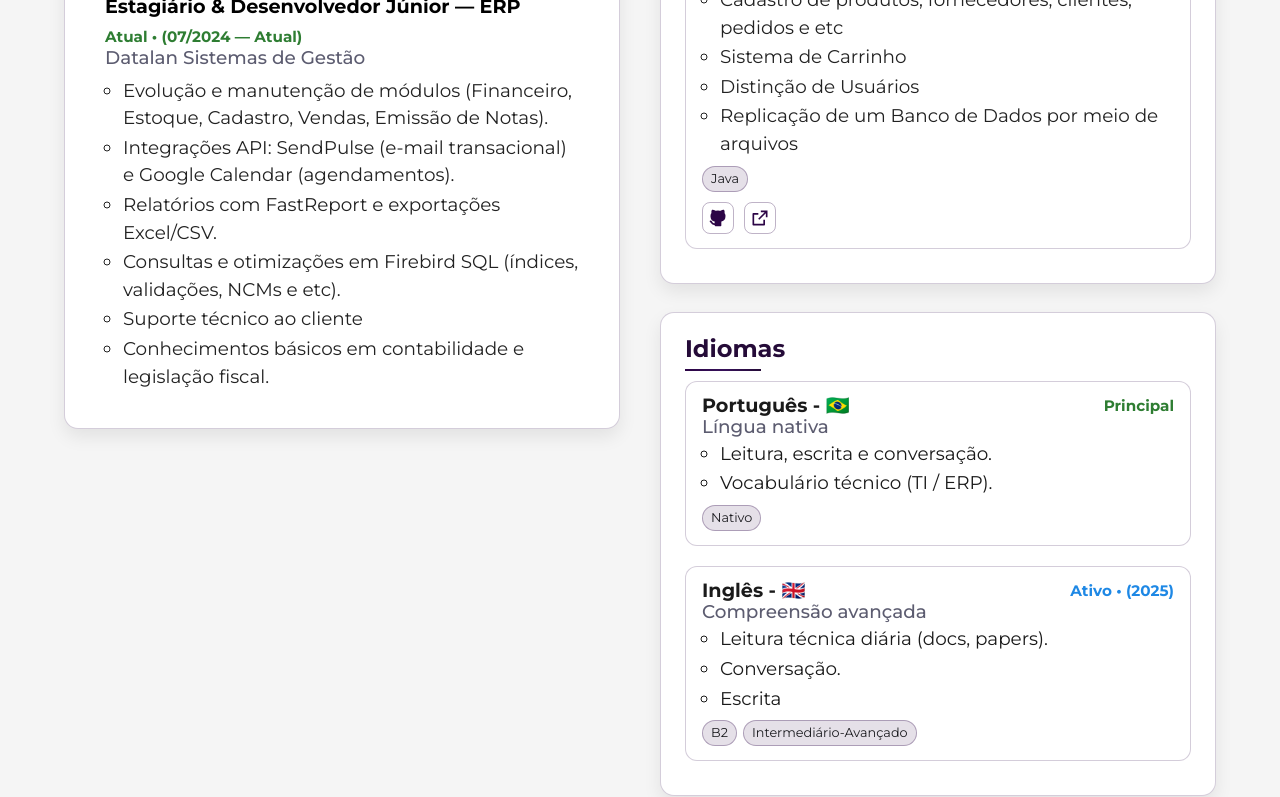
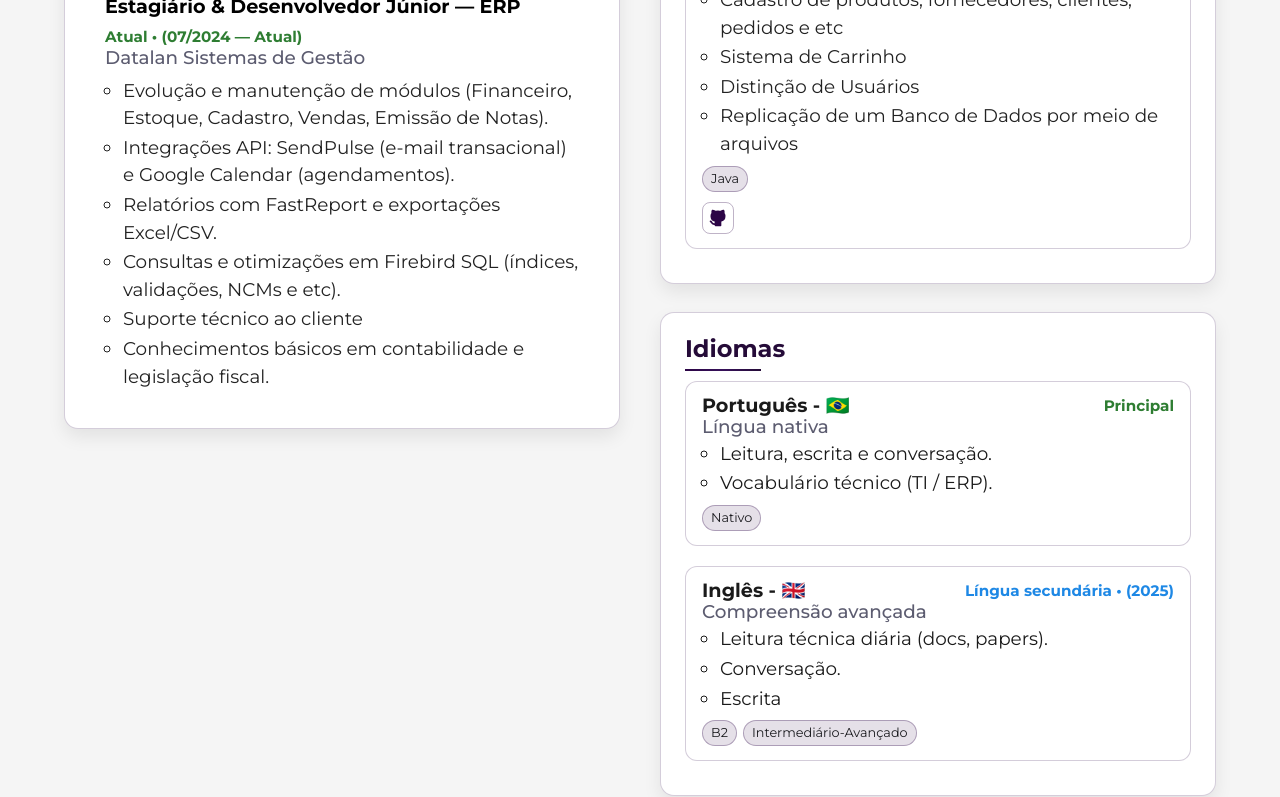
Before and after one commit to GerMacca/My-Resume, a React (Vite) app: page / in a window 1280 px wide. Shown: the part 2004-2801 px from the top of the page. Built offline with nearby package versions, Linux system fonts and the light colour scheme; some icons are missing.

Commit message:
more ancors

```diff
--- a/src/Components/Header/Card/Card.jsx
+++ b/src/Components/Header/Card/Card.jsx
@@ -172,7 +172,6 @@ function Card({ setOpen }) {
     useEffect(() => {
         const scrollY = window.scrollY;
 
-        // guarda estilos originais p/ restaurar depois
         const { overflow, position, top, width } = document.body.style;
 
         document.body.style.overflow = 'hidden';
--- a/src/Components/MainContent/Languages/Languages.jsx
+++ b/src/Components/MainContent/Languages/Languages.jsx
@@ -18,7 +18,7 @@ const languages = [
     subtitle: 'Compreensão avançada',
     period: '2025',
     badge: 'info',
-    status: 'Ativo',
+    status: 'Língua secundária',
     desc: [
       'Leitura técnica diária (docs, papers).',
       'Conversação.',
@@ -28,7 +28,7 @@ const languages = [
   }
 ];
 
-export default function Languages(){
+export default function Languages() {
   return (
     <section className="box languages">
       <div className="languages-wrap">
--- a/src/Components/MainContent/Projects/Projects.jsx
+++ b/src/Components/MainContent/Projects/Projects.jsx
@@ -15,7 +15,7 @@ const projects = [
             'Seleção de temas',
         ],
         stack: ['React Vite', 'CSS'],
-        links: { github: 'https://github.com/GerMacca/My-Resume', live: '#' },
+        links: { github: 'https://github.com/GerMacca/My-Resume' },
     },
     {
         title: 'Pokédex — TrainerDex',
@@ -29,7 +29,7 @@ const projects = [
             'Plano: pesquisa por filtro direto na API e tema dark.',
         ],
         stack: ['React Vite', 'CSS', 'PokéAPI'],
-        links: { github: '#', live: '#' },
+        links: { github: '#' },
     },
     {
         title: 'Página de Login',
@@ -43,7 +43,7 @@ const projects = [
             'Animações de transição e hover.',
         ],
         stack: ['HTML', 'CSS', 'JavaScript'],
-        links: { github: '#', live: '#' },
+        links: { github: '#' },
     },
     {
         title: 'Mini-MarketPlace',
@@ -59,7 +59,7 @@ const projects = [
             'Replicação de um Banco de Dados por meio de arquivos'
         ],
         stack: ['Java'],
-        links: { github: '#', live: '#' }
+        links: { github: 'https://github.com/GerMacca/MarketPlaceInTerminalWithJava' }
     }
 ];
 
```
